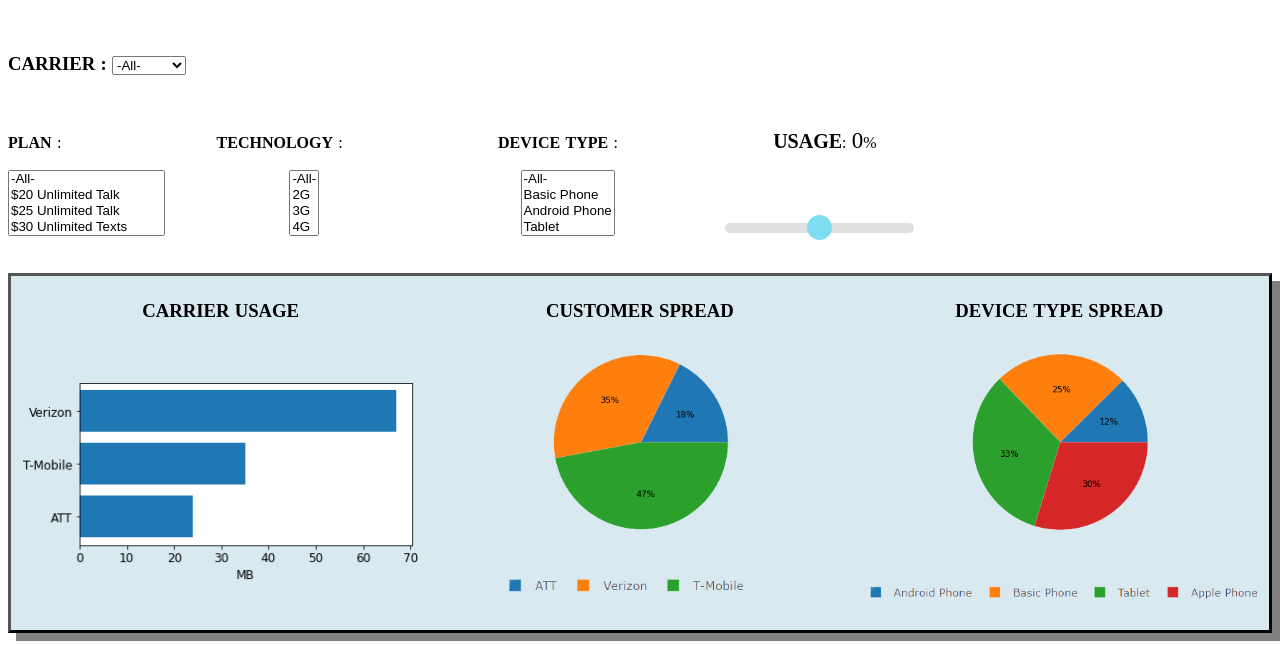
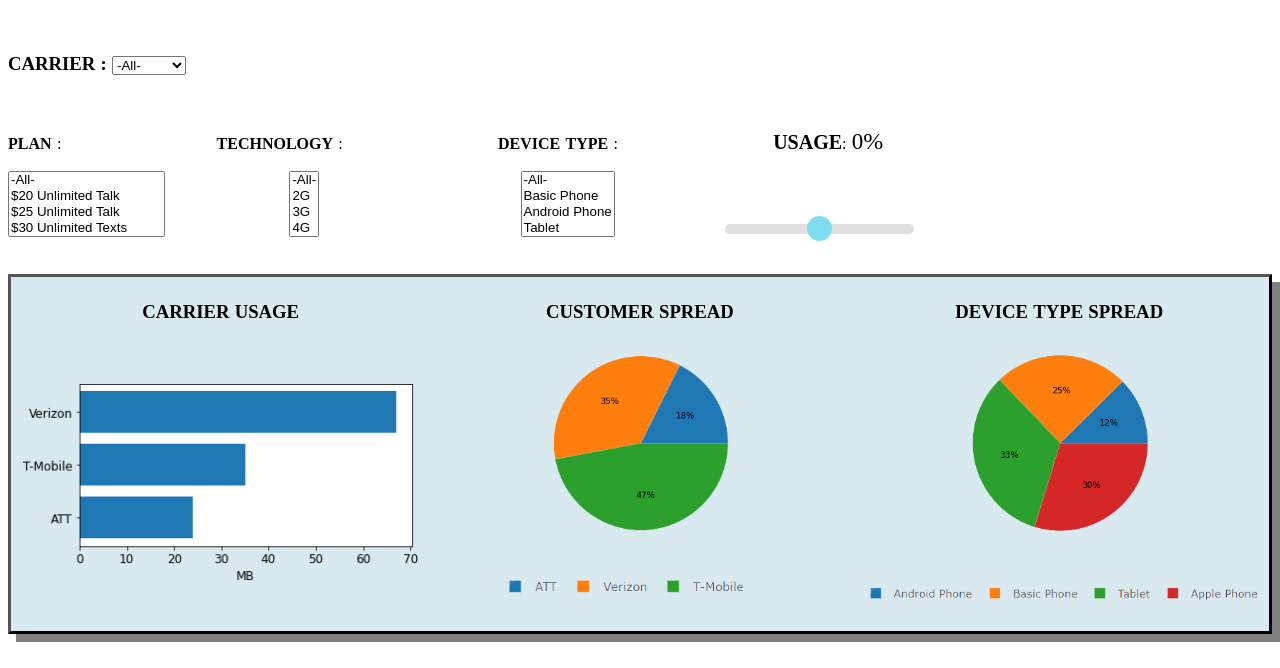
Before and after one commit to ARES1DATA/OCT-2020, a plain HTML site: page index.html in a window 1280 px wide. Shown: the part 129-797 px from the top of the page. Drawn offline with Linux system fonts and the light colour scheme.

Commit message:
Update index.html

```diff
--- a/index.html
+++ b/index.html
@@ -31,7 +31,7 @@
 
 
                 </div>
-                <p class="a"><b>PLAN</b><span style="color: white">I</span>: <span ><b>TECHNOLOGY</b><span style="color: white">I</span>:</span> <span><b>DEVICE</b><span style="color: white">I</span><b>TYPE</b><span style="color: white">I</span>: <sapn><b style="font-size:20">USAGE</b>:<span style="color: white">I</span></sapn><span style="font-size:23" id="demo"></span><span>%</span></p>
+                <p class="a"><b>PLAN</b><span style="color: white">I</span>: <span ><b>TECHNOLOGY</b><span style="color: white">I</span>:</span> <span><b>DEVICE</b><span style="color: white">I</span><b>TYPE</b><span style="color: white">I</span>: <sapn><b style="font-size:20">USAGE</b>:<span style="color: white">I</span></sapn><span style="font-size:23" id="demo"></span><span style="font-size:24" >%</span></p>
                 <label id="plan" name="plan"></label><select multiple id="plan" name="plan" >
                                 <option value="0">-All-</option>
                                 <option value="1">$20 Unlimited Talk</option>
```
